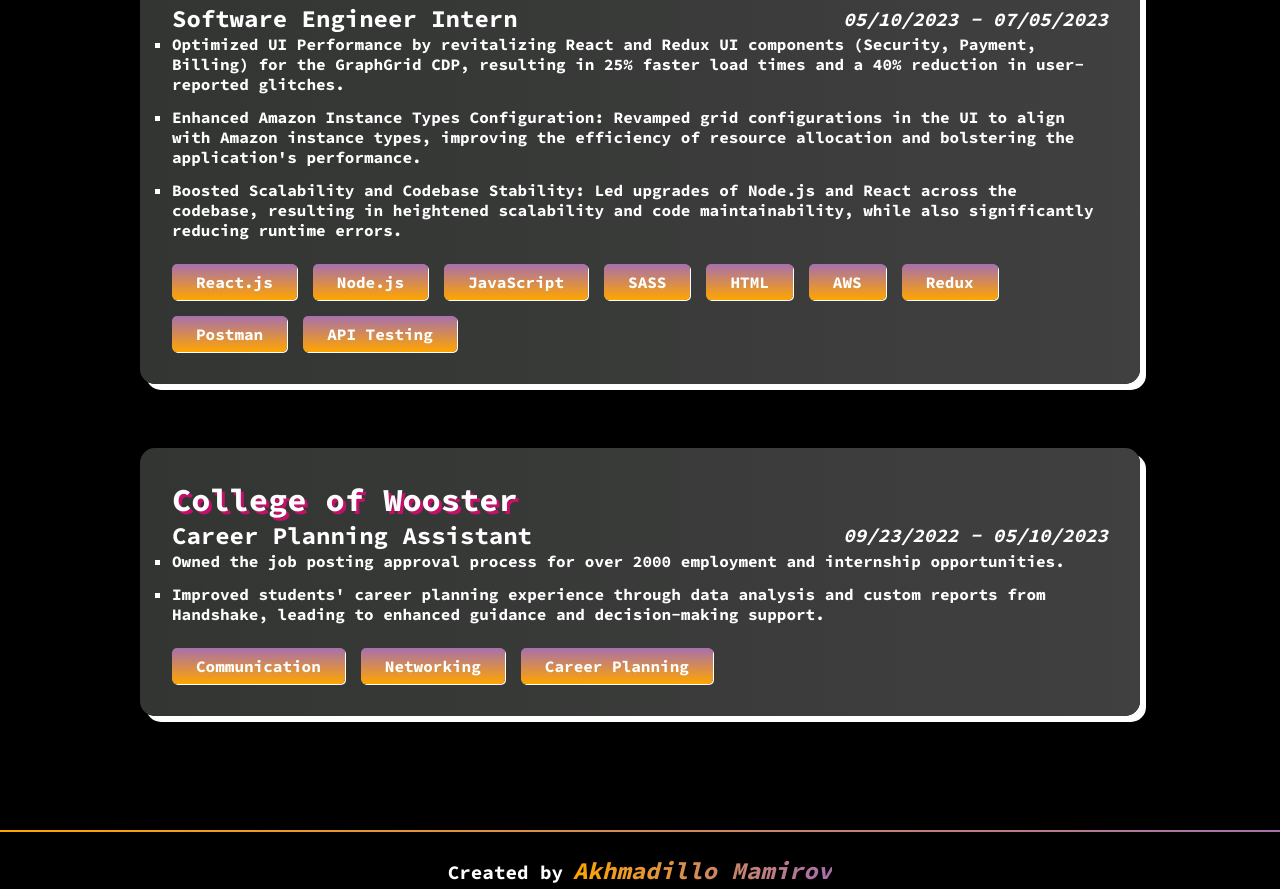
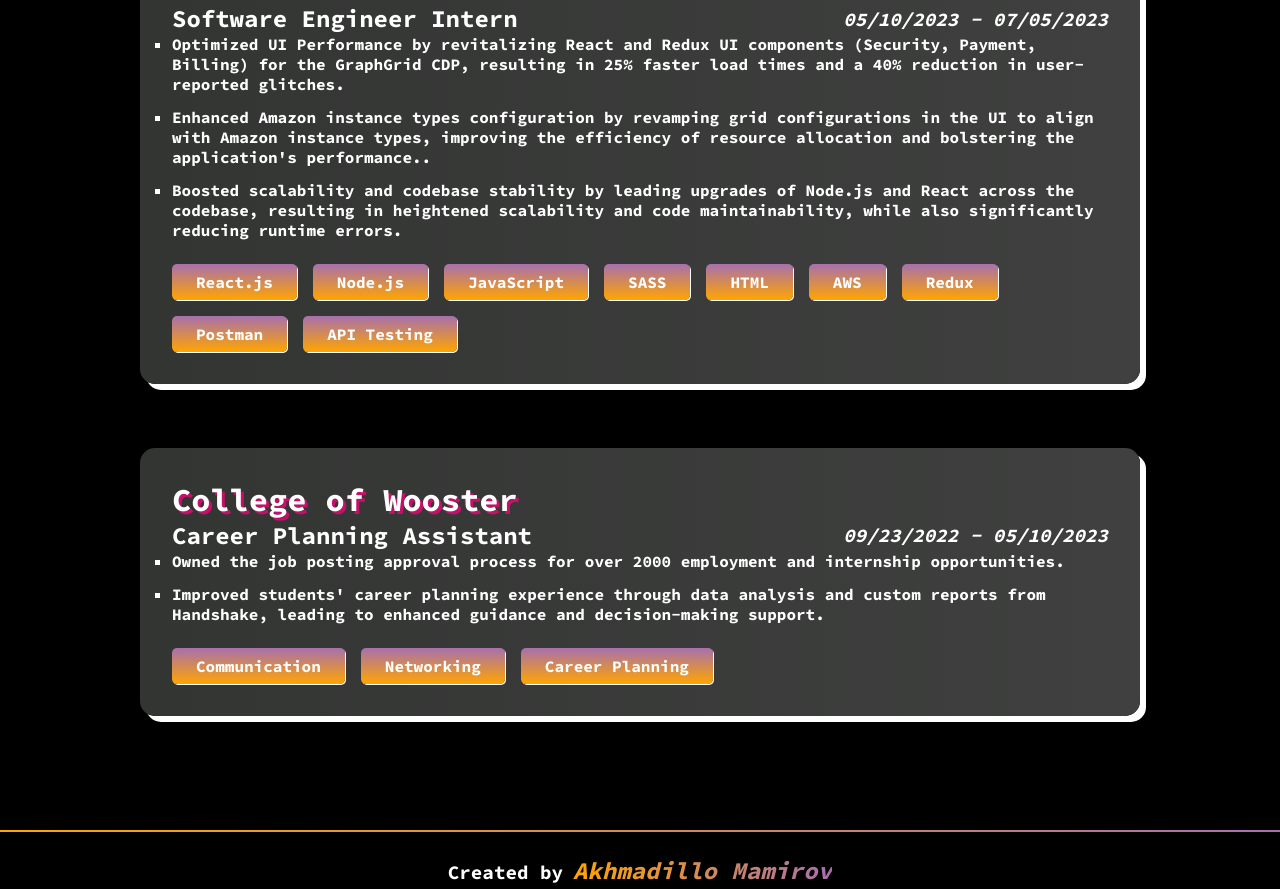
Before and after one commit to akhmadmamirov/portfolio, a React (Create React App) app: page /experience in a window 1280 px wide. Shown: the part 1315-2204 px from the top of the page. Built offline with nearby package versions, Linux system fonts and the light colour scheme.

Commit message:
minor fix - experience

```diff
--- a/src/pages/experience.jsx
+++ b/src/pages/experience.jsx
@@ -129,9 +129,9 @@ const Experiences = () => {
 									<ul class="description-container">
 										<li>Optimized UI Performance by revitalizing React and Redux UI components (Security, Payment, Billing) for the
 										GraphGrid CDP, resulting in 25% faster load times and a 40% reduction in user-reported glitches.</li>
-										<li >Enhanced Amazon Instance Types Configuration: Revamped grid configurations in the UI to align with Amazon
-										instance types, improving the efficiency of resource allocation and bolstering the application's performance.</li>
-										<li>Boosted Scalability and Codebase Stability: Led upgrades of Node.js and React across the codebase, resulting in
+										<li >Enhanced Amazon instance types configuration by revamping grid configurations in the UI to align with Amazon
+										instance types, improving the efficiency of resource allocation and bolstering the application's performance..</li>
+										<li>Boosted scalability and codebase stability by leading upgrades of Node.js and React across the codebase, resulting in
 										heightened scalability and code maintainability, while also significantly reducing runtime errors.</li>
 									</ul>
 									<ul class="skill-badges-container">
```
